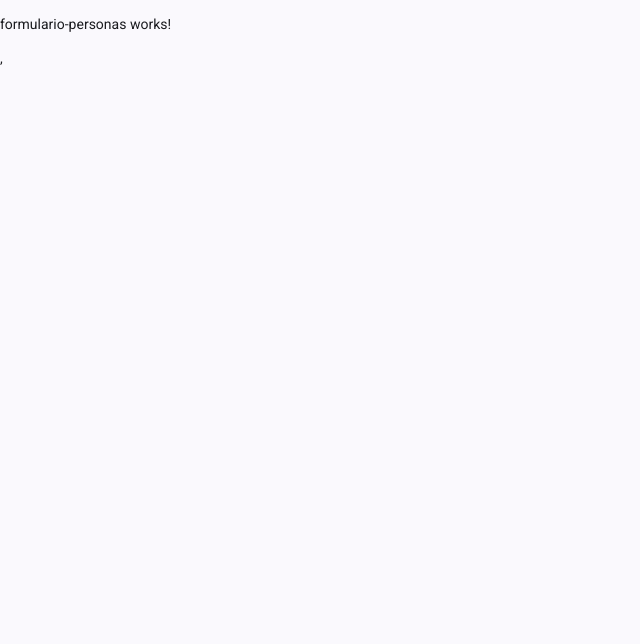
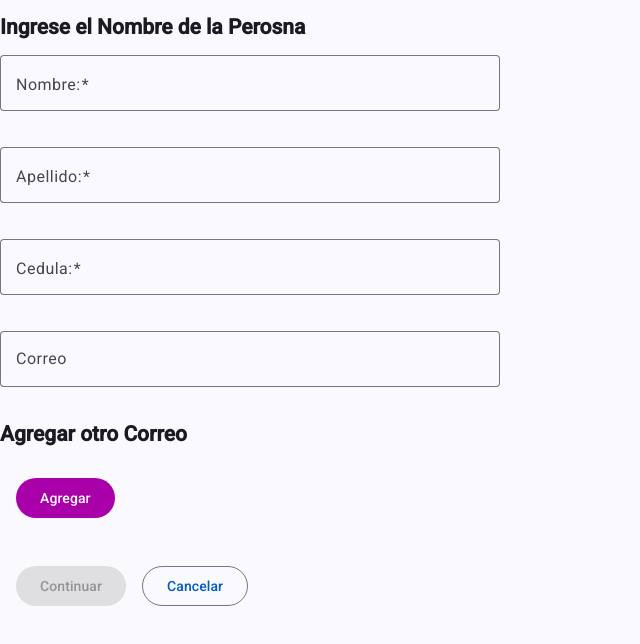
Before and after one commit to ramonantoniosantoscuevas15/spa-personas, an Angular app: page / in a window 1280 px wide. Shown: the top 644 px of the page, without its empty margins (0-640 px from the left). Built offline with nearby package versions, Linux system fonts and the light colour scheme.

Commit message:
preparando el formulario

```diff
--- a/angular.json
+++ b/angular.json
@@ -26,7 +26,8 @@
             ],
             "styles": [
               "src/custom-theme.scss",
-              "src/styles.css"
+              "src/styles.css",
+              "src/styles.scss"
             ]
           },
           "configurations": {
--- a/src/app/app.css
+++ b/src/app/app.css
@@ -0,0 +1,4 @@
+.contenedor{
+  margin: 0 100px;
+  padding-bottom: 100px;
+}
--- a/src/app/formulario-personas/correos/correos.html
+++ b/src/app/formulario-personas/correos/correos.html
@@ -1 +1,18 @@
-<p>correos works!</p>,
+<form [formGroup]="form">
+<div formArrayName="correos">
+
+  @for (correo of correos.controls; track $index; let i = $index) {
+  <mat-form-field appearance="outline">
+
+    <input placeholder="Correo" matInput [formControlName]="i"  >
+    @if (formUtilidades.isValidFieldInArray(correos,i)) {
+      <mat-error>{{formUtilidades.getFieldErrorInArray(correos,i)}}</mat-error>
+
+    }
+  </mat-form-field>
+  }
+  <h2>Agregar otro Correo</h2>
+  <button  mat-flat-button class="secundary"  type="button" (click)="newcorreo()">Agregar</button>
+
+</div>
+</form>
--- a/src/app/formulario-personas/correos/correos.ts
+++ b/src/app/formulario-personas/correos/correos.ts
@@ -1,9 +1,36 @@
-import { ChangeDetectionStrategy, Component } from '@angular/core';
+import { ChangeDetectionStrategy, Component, inject } from '@angular/core';
+import { ReactiveFormsModule, FormsModule, FormBuilder, Validators, FormArray, FormControl } from '@angular/forms';
+import { MatFormFieldModule } from '@angular/material/form-field';
+import { MatInputModule } from '@angular/material/input';
+import { FormUtilidades } from '../../utils/form-utilidades';
+import { MatButtonModule } from '@angular/material/button';
 
 @Component({
   selector: 'app-correos',
-  imports: [],
+  imports: [ReactiveFormsModule, MatFormFieldModule, FormsModule, MatInputModule,MatButtonModule],
   templateUrl: './correos.html',
   changeDetection: ChangeDetectionStrategy.OnPush,
 })
-export class Correos { }
+export class Correos {
+   private fb = inject(FormBuilder)
+  formUtilidades = FormUtilidades
+
+  form = this.fb.group({
+    correos:this.fb.array([
+      ['',[Validators.required,Validators.pattern(this.formUtilidades.emailPattern)]],
+    ])
+  })
+
+  get correos(){
+    return this.form.get('correos') as FormArray
+  }
+  isValidFieldInArray(formArray: FormArray, index:number){
+    return(
+      formArray.controls[index].errors && formArray.controls[index].touched
+    )
+  }
+
+  newcorreo(){
+    this.correos.push(this.fb.control('',[Validators.required,Validators.pattern(this.formUtilidades.emailPattern)]))
+  }
+}
--- a/src/app/formulario-personas/formulario-personas.html
+++ b/src/app/formulario-personas/formulario-personas.html
@@ -1 +1 @@
-<p>formulario-personas works!</p>,
+<app-personas></app-personas>
--- a/src/app/formulario-personas/formulario-personas.ts
+++ b/src/app/formulario-personas/formulario-personas.ts
@@ -1,9 +1,12 @@
 import { ChangeDetectionStrategy, Component } from '@angular/core';
+import { Personas } from "./personas/personas";
+
+
 
 
 @Component({
   selector: 'app-formulario-personas',
-  imports: [],
+  imports: [Personas,],
   templateUrl: './formulario-personas.html',
   changeDetection: ChangeDetectionStrategy.OnPush,
 })
--- a/src/app/formulario-personas/personas/personas.html
+++ b/src/app/formulario-personas/personas/personas.html
@@ -1 +1,34 @@
-<p>personas works!</p>,
+<h2>Ingrese el Nombre de la Perosna</h2>
+<form [formGroup]="form">
+  <mat-form-field appearance="outline">
+    <mat-label>Nombre:</mat-label>
+    <input matInput [formControl] = "form.controls.nombre"/>
+    @if (formUtilidades.isvalidField(form,'nombre')) {
+      <mat-error>{{formUtilidades.getFieldError(form,"nombre")}}</mat-error>
+    }
+
+  </mat-form-field>
+
+  <mat-form-field appearance="outline">
+    <mat-label>Apellido:</mat-label>
+    <input matInput [formControl] = "form.controls.apellido" />
+    @if (formUtilidades.isvalidField(form,'apellido')) {
+      <mat-error>{{formUtilidades.getFieldError(form,"apellido")}}</mat-error>
+    }
+  </mat-form-field>
+
+  <mat-form-field appearance="outline">
+    <mat-label>Cedula:</mat-label>
+    <input matInput [formControl] = "form.controls.cedula"/>
+    @if (formUtilidades.isvalidField(form,'cedula')) {
+      <mat-error>{{formUtilidades.getFieldError(form,"cedula")}}</mat-error>
+    }
+  </mat-form-field>
+  <app-correos></app-correos>
+  <div class="contenedor-botones">
+    <button mat-flat-button
+    [disabled]="form.invalid">
+    Continuar</button>
+    <a mat-stroked-button routerLink="/">Cancelar</a>
+  </div>
+</form>
--- a/src/app/formulario-personas/personas/personas.ts
+++ b/src/app/formulario-personas/personas/personas.ts
@@ -1,11 +1,34 @@
-import { ChangeDetectionStrategy, Component } from '@angular/core';
+import {  ChangeDetectionStrategy, Component, inject, Inject } from '@angular/core';
+import { FormBuilder, FormsModule, ReactiveFormsModule, Validators } from '@angular/forms';
+import { FormUtilidades } from '../../utils/form-utilidades';
+import { MatButtonModule } from '@angular/material/button';
+import { MatFormFieldModule } from '@angular/material/form-field';
+import { MatInputModule } from '@angular/material/input';
+import { Correos } from "../correos/correos";
+
 
 
 
 @Component({
   selector: 'app-personas',
-  imports: [],
+  imports: [MatButtonModule, MatFormFieldModule, ReactiveFormsModule, MatInputModule, FormsModule, Correos],
   templateUrl: './personas.html',
   changeDetection: ChangeDetectionStrategy.OnPush,
+
 })
-export class Personas { }
+export class Personas {
+  private fb = inject(FormBuilder)
+  formUtilidades = FormUtilidades
+
+  form = this.fb.group({
+
+    nombre: ['', { validators: [Validators.required, Validators.minLength(3)] }],
+    apellido: ['', { validators: [Validators.required, Validators.minLength(3)] }],
+    cedula: ['', { validators: [Validators.required] }],
+
+
+
+
+
+  })
+}
--- /dev/null
+++ b/src/app/utils/form-utilidades.ts
@@ -0,0 +1,63 @@
+import { FormGroup, ValidationErrors, FormArray } from "@angular/forms";
+
+export class FormUtilidades{
+  //expresiones regulares
+  static namePattern = '([a-zA-Z]+) ([a-zA-Z]+)';
+  static emailPattern = '^[a-z0-9._%+-]+@[a-z0-9.-]+\\.[a-z]{2,4}$';
+  static notOnlySpacesPattern = '^[a-zA-Z0-9]+$';
+
+    static isvalidField(form: FormGroup, fieldName: string): boolean | null{
+    return (
+      form.controls[fieldName].errors &&
+      form.controls[fieldName].touched
+    )
+
+  }
+  static getTextError(errors:ValidationErrors){
+    for(const key of Object.keys(errors)){
+      switch(key){
+        case 'required':
+          return 'Este Campo es Requerido'
+          case 'minlength':
+          return `Este Campo Requiere un Minimo de ${errors['minlength'].requiredLength} Caracteres`
+          case 'min':
+          return `Este Campo Requiere un Minimo de ${errors['min'].min} Caracteres`
+          case 'email':
+            return `El valor ingresado no es un correo electronico valido`
+            case 'pattern':
+              if(errors['pattern'].requiredPattern == FormUtilidades.emailPattern){
+                return 'El Correo Electronico no es valido'
+
+              }
+              return 'Error de Patron contra expresion regular'
+
+            default:
+              return 'Error de Validacion no controlado'
+      }
+    }
+    return null
+
+  }
+
+  static getFieldError(form: FormGroup, fieldName:string):string | null{
+    if(!form.controls[fieldName]) return null
+
+    const errors = form.controls[fieldName].errors ?? {}
+
+    return FormUtilidades.getTextError(errors)
+  }
+  static isValidFieldInArray(formArray: FormArray, index:number){
+      return(
+        formArray.controls[index].errors && formArray.controls[index].touched
+      )
+
+    }
+    static getFieldErrorInArray(formArray: FormArray, index:number):string | null{
+    if(formArray.controls.length==0) return null
+
+    const errors = formArray.controls[index].errors ?? {}
+
+    return FormUtilidades.getTextError(errors)
+  }
+
+}
--- /dev/null
+++ b/src/styles.scss
@@ -0,0 +1,24 @@
+@use "@angular/material" as mat;
+.primary{
+  @include mat.theme(
+    (
+      color:mat.$azure-palette
+    )
+  )
+
+}
+.secundary{
+  @include mat.theme(
+    (
+      color:mat.$magenta-palette
+
+    )
+  )
+}
+.warn{
+  @include mat.theme(
+    (
+      color: mat.$red-palette
+    )
+  )
+}
```
Also changed, not shown: src/app/app.routes.ts (+14 -13 lines).
